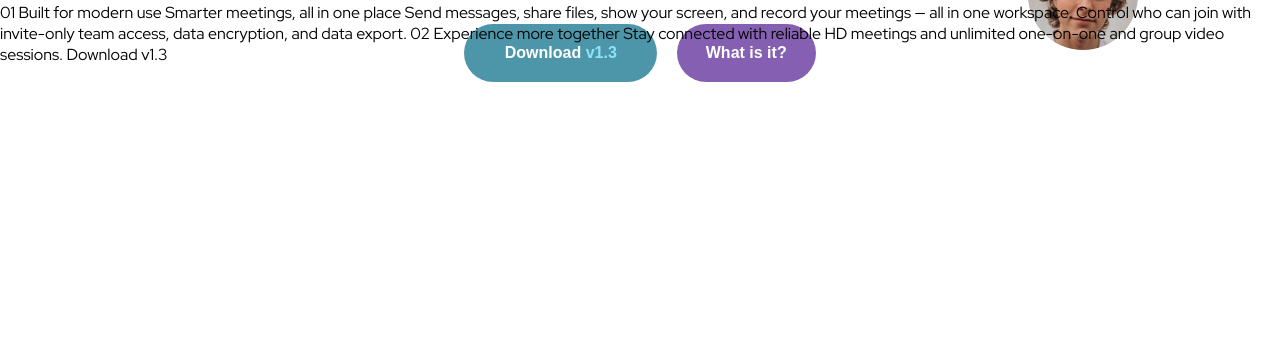
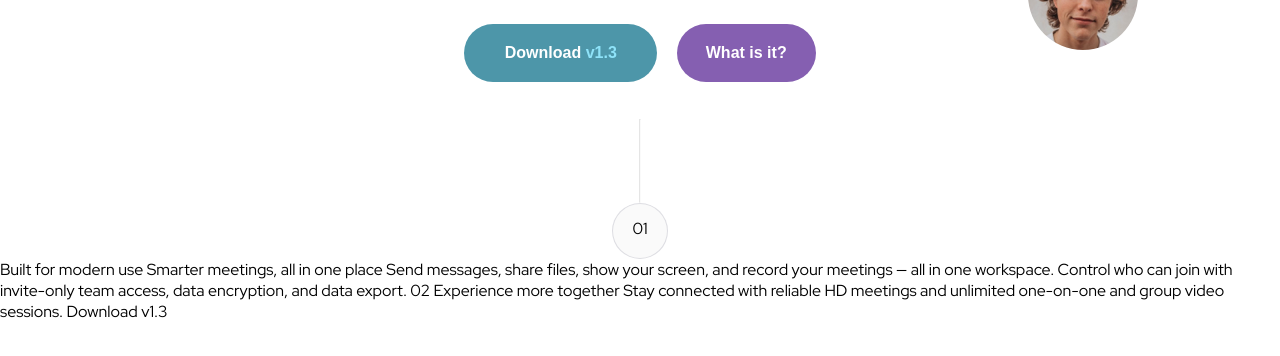
Before and after one commit to Ryan-C-Moses/meet-landing-page-app, a plain HTML site: page index.html in a window 1280 px wide. Shown: the part 310-666 px from the top of the page. Drawn offline with Linux system fonts and the light colour scheme.

Commit message:
built out number component

```diff
--- a/index.html
+++ b/index.html
@@ -27,8 +27,12 @@
     </div>
     <img src="./assets/desktop/image-hero-right.png" alt="hero-right" class="hero-right">
   </section>
-
-  01
+  <div class="number-component">
+    <hr class="line">
+    <div class="circle">
+      <span>01</span>
+    </div>
+  </div>
   Built for modern use
 
   Smarter meetings, all in one place
--- a/style.css
+++ b/style.css
@@ -74,6 +74,7 @@ h4,
 h5,
 h6,
 p,
+hr,
 ol,
 ul {
     margin: 0;
@@ -99,6 +100,7 @@ header {
     display: flex;
     justify-content: space-between;
     align-items: center;
+    margin-bottom: 117px;
 }
 
 .main-title {
@@ -147,3 +149,37 @@ header {
     background-color: var(--purple);
     margin-left: 1rem;
 }
+
+.number-component {
+    display: flex;
+    flex-direction: column;
+    justify-content: center;
+    align-items: center;
+    margin: 0 auto;
+    height: 140px;
+    width: 56px;
+}
+
+.number-component .line {
+    width: 1px;
+    height: 84px;
+    stroke-width: 1px;
+    stroke: var(--reg-font-color);
+    opacity: 0.25;
+}
+
+.number-component .circle {
+    width: 56px;
+    height: 56px;
+    border-radius: 29px;
+    border: 1px solid rgba(135, 135, 157, 0.25);
+    background: var(--white-font-color);
+    text-align: center;
+}
+
+.circle span {
+    display: inline-block;
+    width: fit-content;
+    margin-top: 14px;
+    margin-bottom: 14px;
+}
```
